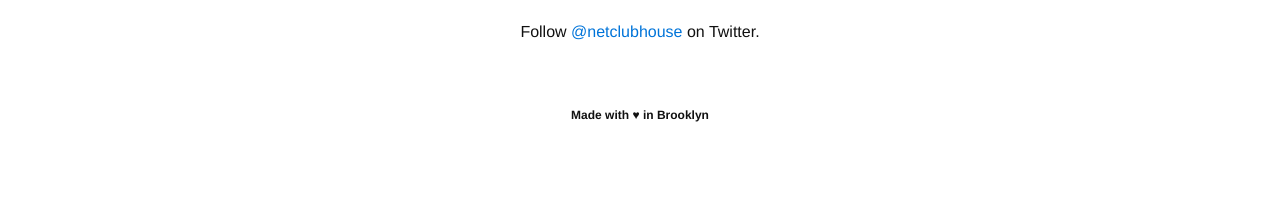
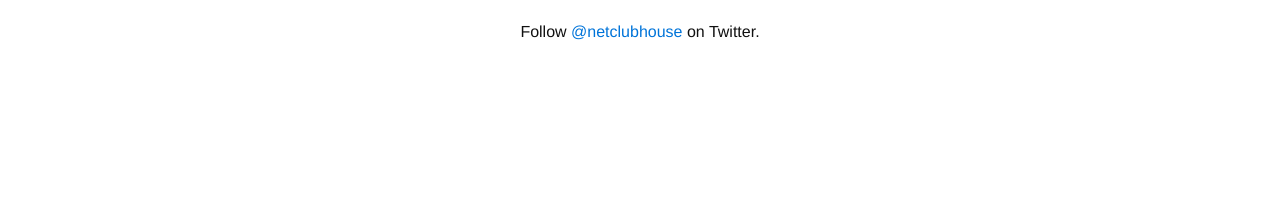
Before and after one commit to jsnhff/internetclubhouse, a Jekyll site: the page built from index.html, in a window 1280 px wide. Shown: the part 1063-1263 px from the top of the page. Built offline with Jekyll 4.4.1, drawn with Linux system fonts in a browser that asks for light colours; after the commit the page ends 1155 px from its top, so only the background shows below that.

Commit message:
Removing made in love from footer.

```diff
--- a/_includes/footer.html
+++ b/_includes/footer.html
@@ -1,4 +1,4 @@
-<footer class="mt3">
+<footer class="m3">
 <div class="container">
     <div class="clearfix p2">
         <div class="">
@@ -8,7 +8,6 @@
                 Follow <a href="https://twitter.com/{{ site.twitter_username }}">@netclubhouse</a> on Twitter.
                 {% endif %}
             </div>
-            <h6 class="center mt4 mb4">Made with &hearts; in Brooklyn</h6>
         </div>
     </div>
 </div>
```
